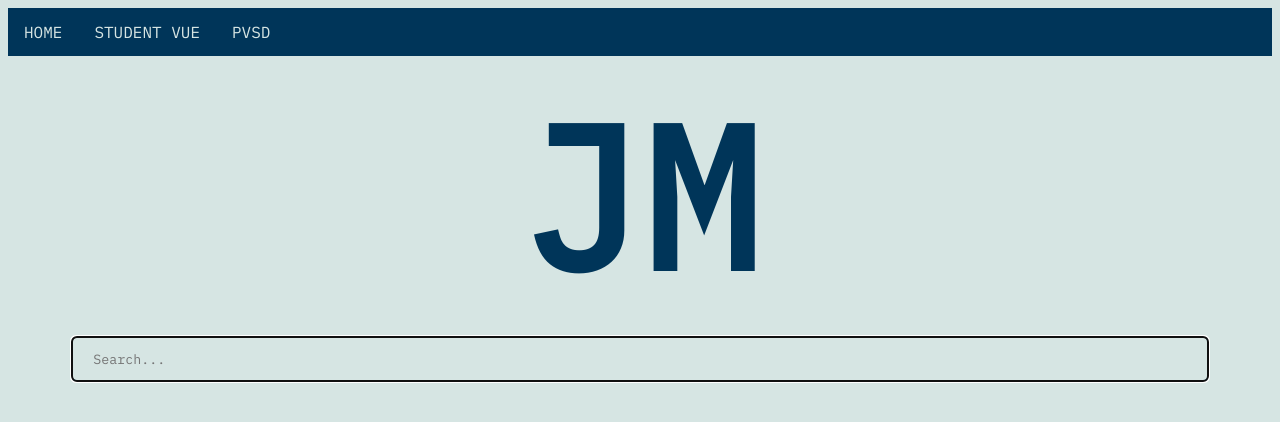
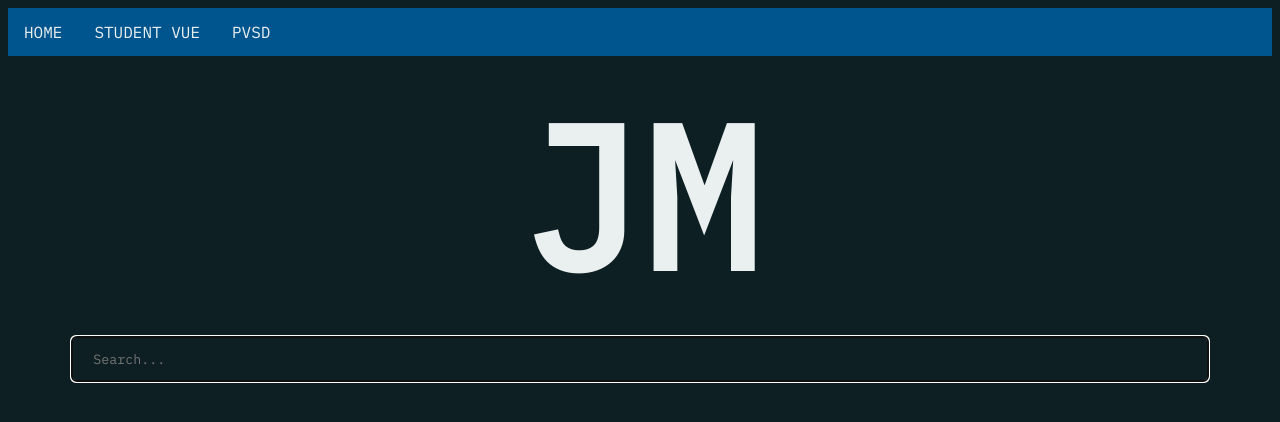
Before and after one commit to JacobMcDonnell/school-site, a plain HTML site: page index.html in a window 1280 px wide. Drawn offline with Linux system fonts and the dark colour scheme.

Commit message:
Updated the themes and added dark theme

```diff
--- a/CSS/main.css
+++ b/CSS/main.css
@@ -1,10 +1,9 @@
+@media (prefers-color-scheme: light) {
 	/*
 	 * Color scheme
- * Oxford Blue: #061A40
- * USAFA Blue: #0353A4
- * Honolulu Blue: #006DAA
- * Prussian Blue: #003559
- * Azure X 11 Web Color: #D6E5E3
+	 * Background color: #eaefef
+	 * Main color: #00558e
+	 * Secondary color: #0b3075
 	 */
 	@font-face{
 		font-family:IBM Plex Mono;
@@ -14,16 +13,19 @@ body, html{
 		height: calc(100% - 2em);
 	}
 	body{
-	background-color:#D6E5E3;
-	color:#003559;
+		background-color:#eaefef;
+		color:#00558e;
 		font-family:IBM Plex Mono;
+	}
+	a{
+		color: #00558e;
 	}
 	ul{
 		text-transform:uppercase;
 		margin:0;
 		padding:0;
 		overflow:hidden;
-	background-color:#003559;
+		background-color:#00558e;
 		list-style-type:none;
 	}
 	li{
@@ -31,13 +33,13 @@ li{
 	}
 	li a{
 		display:block;
-	color:#D6E5E3;
+		color:#eaefef;
 		text-align:center;
 		padding:14px 16px;
 		text-decoration:none;
 	}
 	li a:hover{
-	background-color:#061A40;
+		background-color:#0b3075;
 	}
 	.main{
 		margin:auto;
@@ -49,10 +51,10 @@ li a:hover{
 		margin-left:auto;
 		margin-right:auto;
 		margin-bottom:15em;
-	color:#003559;
-	background-color:#D6E5E3;
+		color:#00558e;
+		background-color:#eaefef;
 		font-family:IBM Plex Mono;
-	border-color:#003559;
+		border-color:#00558e;
 
 	}
 	.icon{
@@ -82,3 +84,93 @@ li a:hover{
 			display:none;
 		}
 	}
+}
+
+@media (prefers-color-scheme: dark) {
+	/*
+	 * Color scheme
+	 * Background color: #0D1F22
+	 * Text Color: #eaefef
+	 * Main color: #00558e
+	 * Secondary color: #0b3075
+	 */
+	@font-face{
+		font-family:IBM Plex Mono;
+		src: url(../fonts/IBMPlexMono-Regular.ttf);
+	}
+	body, html{
+		height: calc(100% - 2em);
+	}
+	body{
+		background-color:#0D1F22;
+		color:#eaefef;
+		font-family:IBM Plex Mono;
+	}
+	a{
+		color: #eaefef;
+	}
+	ul{
+		text-transform:uppercase;
+		margin:0;
+		padding:0;
+		overflow:hidden;
+		background-color:#00558e;
+		list-style-type:none;
+	}
+	li{
+		float:left;
+	}
+	li a{
+		display:block;
+		color:#eaefef;
+		text-align:center;
+		padding:14px 16px;
+		text-decoration:none;
+	}
+	li a:hover{
+		background-color:#0b3075;
+	}
+	.main{
+		margin:auto;
+	}
+	.search{
+		padding:12px 20px 12px;
+		width:90%;
+		border-radius:5px;
+		margin-left:auto;
+		margin-right:auto;
+		margin-bottom:15em;
+		color:#eaefef;
+		background-color:#0D1F22;
+		font-family:IBM Plex Mono;
+		border-color:#eaefef;
+
+	}
+	.icon{
+		font-size:200px;
+		margin-top:10px;
+		margin-bottom:10px;
+	}
+	@media only screen and (min-width: 1440px){
+		.main{
+			margin:auto;
+			width:60%;
+		}
+	}
+	@media only screen and (min-height: 1440px){
+		li a{
+			font-size:36px;
+		}
+		.search{
+			font-size:36px;
+		}
+		.icon{
+			font-size:256px;
+		}
+	}
+	@media only screen and (max-width: 1365px){
+		.desktop{
+			display:none;
+		}
+	}
+}
```
Lines whose indentation alone changed are shown as unchanged.
